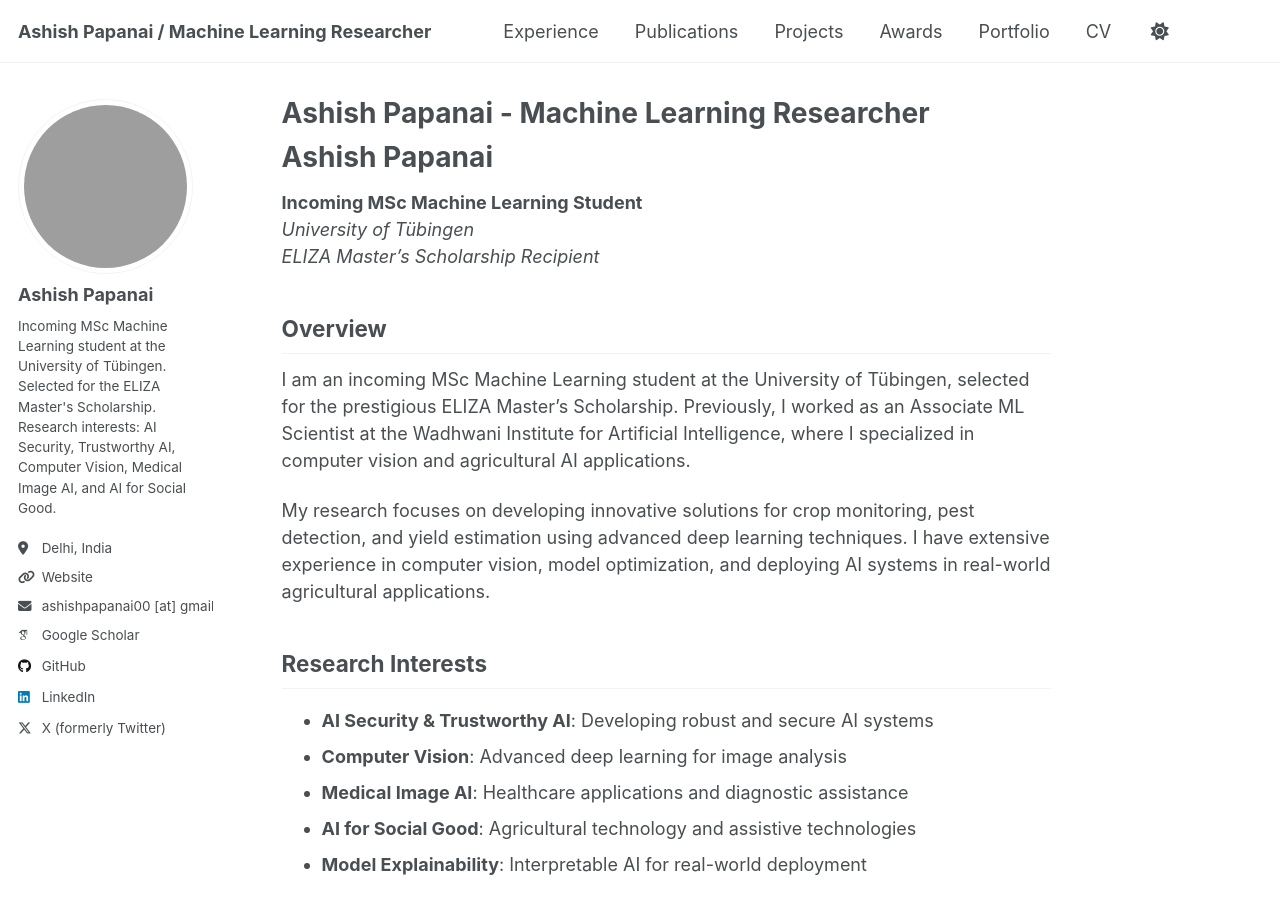
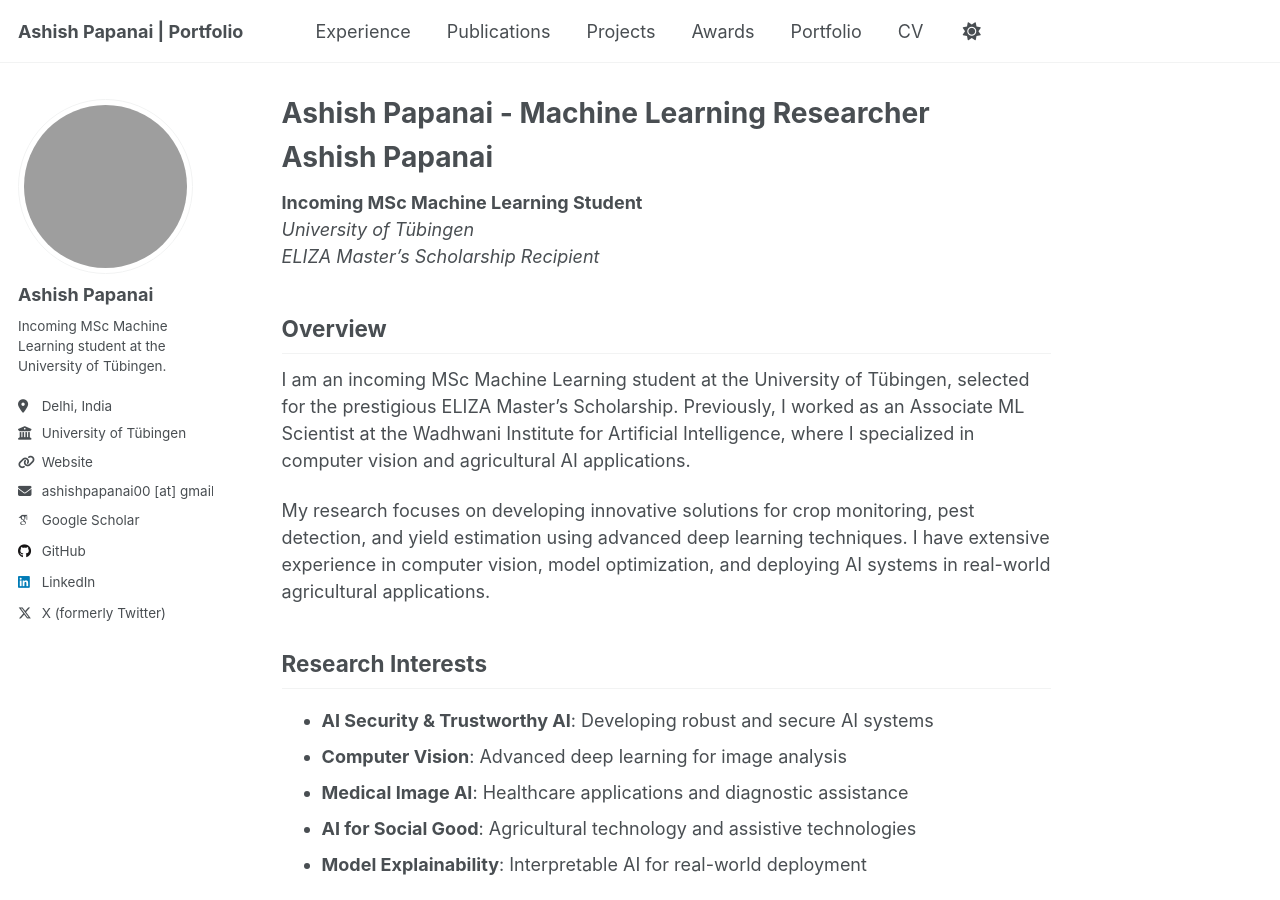
Before and after one commit to ashishpapanai/ashishpapanai.github.io, a Jekyll site: the page built from _pages/about.md, in a window 1280 px wide and 900 px high. Built offline with Jekyll 4.4.1, drawn with Linux system fonts in a browser that asks for light colours; some web fonts are replaced; a script that is not in the unit is left out; grey boxes are pictures that could not be loaded.

Commit message:
Fixed config

```diff
--- a/_config.yml
+++ b/_config.yml
@@ -9,7 +9,7 @@
 # Basic Site Settings
 locale                   : "en-US"
 site_theme               : "default" # Currently available options are "default", "air"
-title                    : "Ashish Papanai / Machine Learning Researcher"
+title                    : "Ashish Papanai | Portfolio"
 title_separator          : "-"
 name                     : &name "Ashish Papanai"
 description              : &description "Machine Learning Researcher and Associate ML Scientist at Wadhwani Institute for Artificial Intelligence"
@@ -25,9 +25,9 @@ author:
   avatar           : "profile.jpg"
   name             : "Ashish Papanai"
   pronouns         : # example: "she/her"
-  bio              : "Incoming MSc Machine Learning student at the University of Tübingen. Selected for the ELIZA Master's Scholarship. Research interests: AI Security, Trustworthy AI, Computer Vision, Medical Image AI, and AI for Social Good."
+  bio              : "Incoming MSc Machine Learning student at the University of Tübingen."
   location         : "Delhi, India"
-  employer         :
+  employer         : "University of Tübingen"
   uri              : "https://ashishpapanai.github.io"
   email            : "ashishpapanai00@gmail.com"
 
@@ -126,7 +126,7 @@ atom_feed:
 
 
 # SEO Related
-google_site_verification : "your-google-verification-code"
+google_site_verification : "google092cd2cf0fe285e9.html"
 bing_site_verification   : "your-bing-verification-code"
 alexa_site_verification  : "your-alexa-verification-code"
 yandex_site_verification : "your-yandex-verification-code"
```
